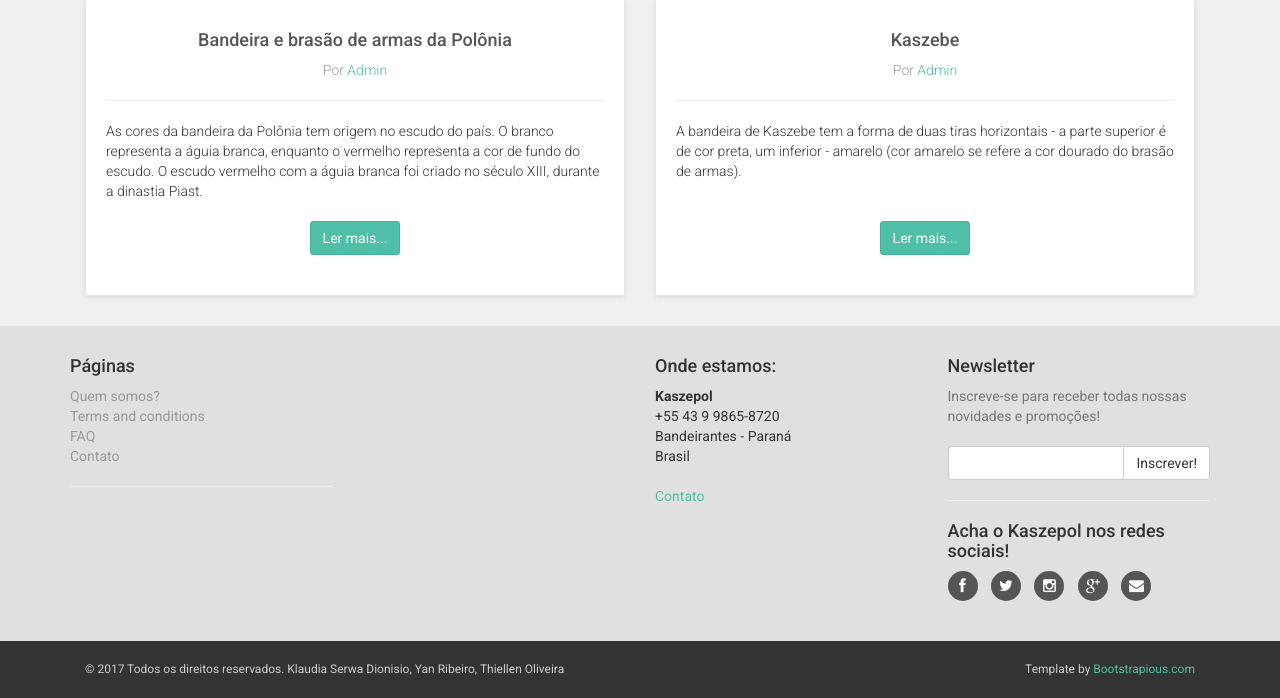
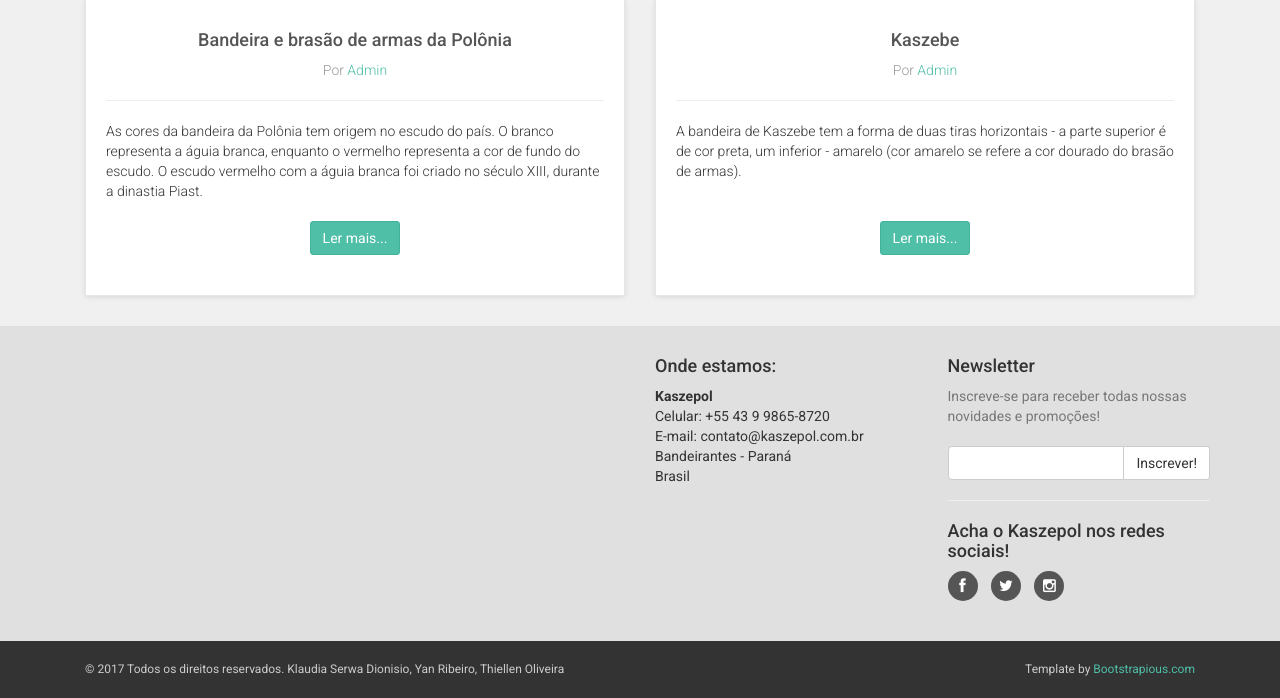
Before and after one commit to KlaudiaSDionisio/kaszepol, a CodeIgniter app: page /kaszepol/index.php/welcome/index in a window 1280 px wide. Shown: the part 1275-1973 px from the top of the page. Run offline with CodeIgniter, Linux system fonts and the light colour scheme; data that the repository does not hold is empty; some libraries are stand-ins or nearby versions.

Commit message:
ajuste footer

```diff
--- a/application/views/templates/footer.php
+++ b/application/views/templates/footer.php
@@ -4,20 +4,20 @@
     <div class="container">
         <div class="row">
             <div class="col-md-3 col-sm-6">
-                <h4>Páginas</h4>
+<!--                <h4>Páginas</h4>-->
+<!---->
+<!--                <ul>-->
+<!--                    <li><a href="text.html">Quem somos?</a>-->
+<!--                    </li>-->
+<!--                    <li><a href="text.html">Terms and conditions</a>-->
+<!--                    </li>-->
+<!--                    <li><a href="faq.html">FAQ</a>-->
+<!--                    </li>-->
+<!--                    <li><a href="contact.html">Contato</a>-->
+<!--                    </li>-->
+<!--                </ul>-->
 
-                <ul>
-                    <li><a href="text.html">Quem somos?</a>
-                    </li>
-                    <li><a href="text.html">Terms and conditions</a>
-                    </li>
-                    <li><a href="faq.html">FAQ</a>
-                    </li>
-                    <li><a href="contact.html">Contato</a>
-                    </li>
-                </ul>
-
-                <hr>
+<!--                <hr>-->
                 <hr class="hidden-md hidden-lg hidden-sm">
 
             </div>
@@ -35,13 +35,13 @@
                 <h4>Onde estamos: </h4>
 
                 <p><strong>Kaszepol</strong>
-                    <br>+55 43 9 9865-8720
+                    <br>Celular: +55 43 9 9865-8720
+                    <br>E-mail: contato@kaszepol.com.br
                     <br>Bandeirantes - Paraná
                     <br>Brasil
                     <br>
                 </p>
 
-                <a href="contact.html">Contato</a>
 
                 <hr class="hidden-md hidden-lg">
 
@@ -79,8 +79,6 @@
                     <a href="#" class="facebook external" data-animate-hover="shake"><i class="fa fa-facebook"></i></a>
                     <a href="#" class="twitter external" data-animate-hover="shake"><i class="fa fa-twitter"></i></a>
                     <a href="#" class="instagram external" data-animate-hover="shake"><i class="fa fa-instagram"></i></a>
-                    <a href="#" class="gplus external" data-animate-hover="shake"><i class="fa fa-google-plus"></i></a>
-                    <a href="#" class="email external" data-animate-hover="shake"><i class="fa fa-envelope"></i></a>
                 </p>
 
 
```
